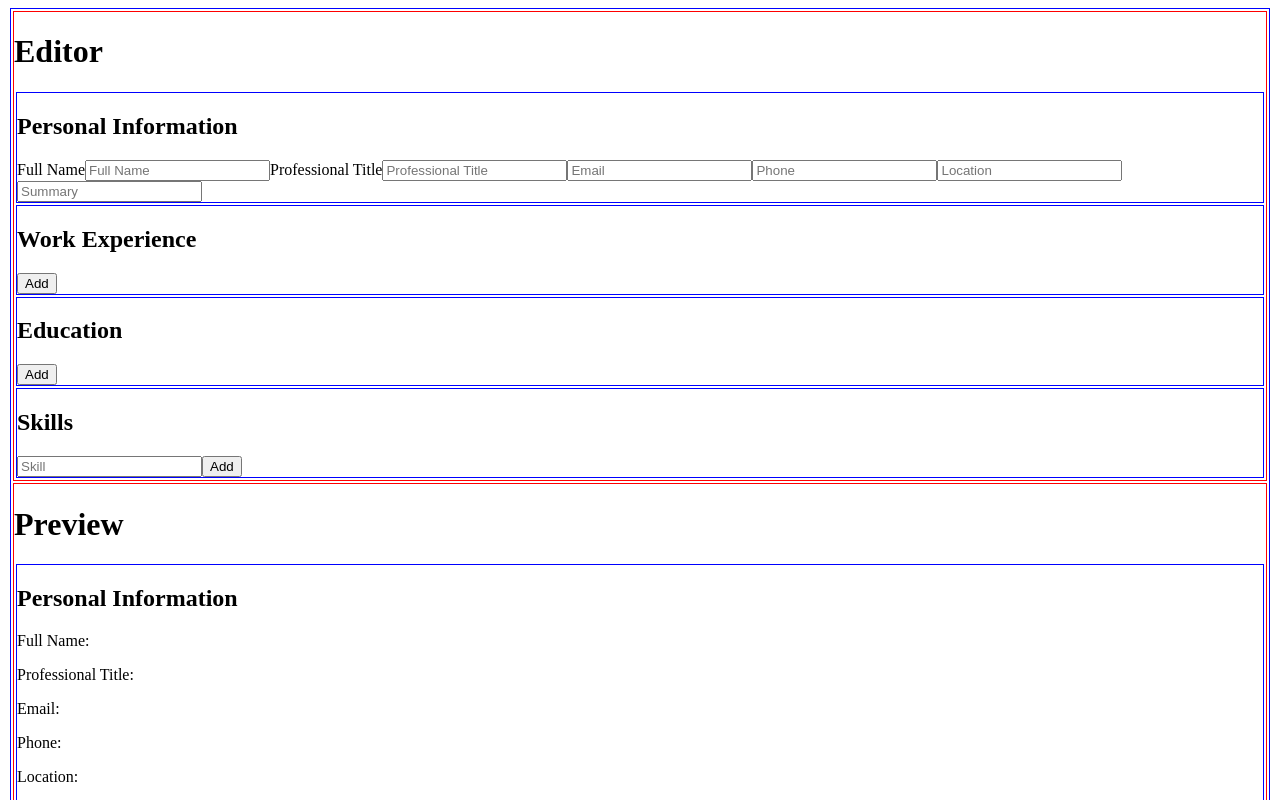
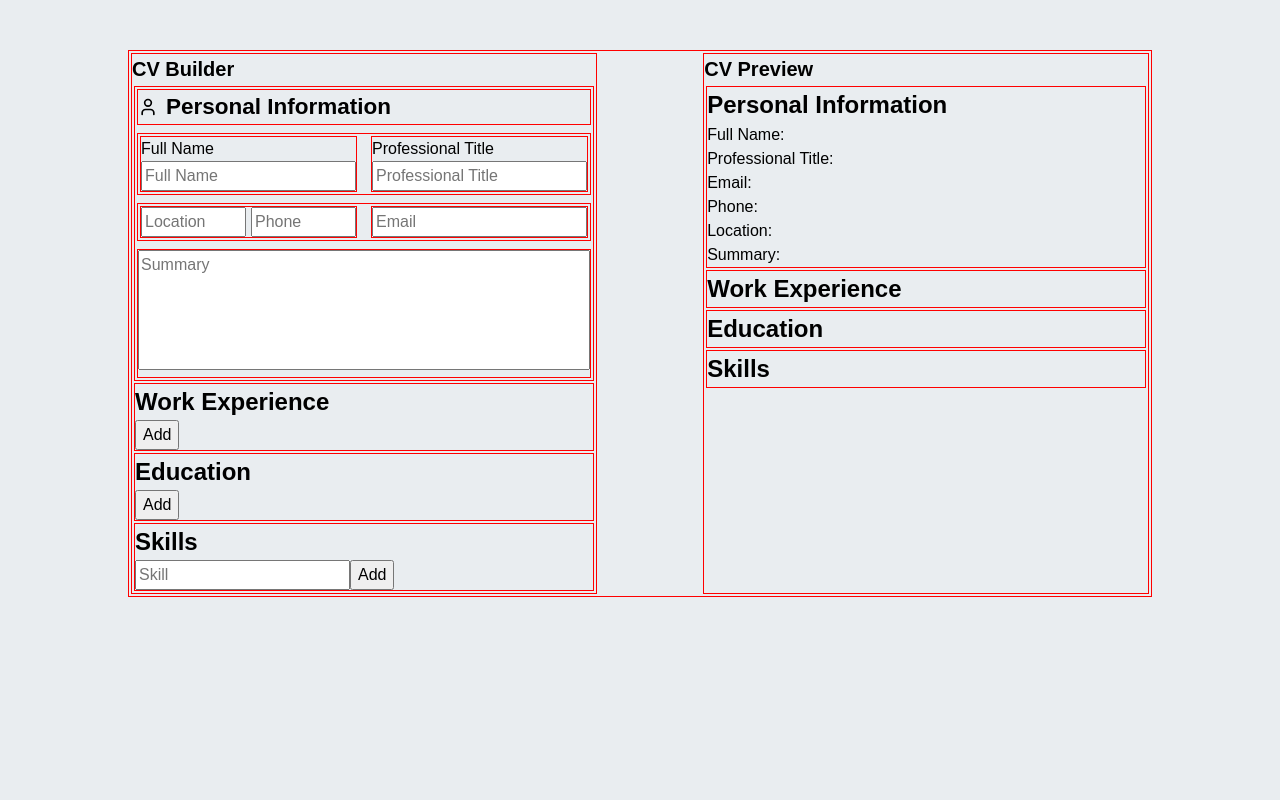
Before and after one commit to d1scipline/odin-cv-app, a React (Vite) app: page / in a window 1280 px wide. Shown: the top 800 px of the page. Built offline with nearby package versions, Linux system fonts and the light colour scheme.

Commit message:
feat: add layout styling for personal information section

```diff
--- a/package.json
+++ b/package.json
@@ -10,6 +10,7 @@
     "preview": "vite preview"
   },
   "dependencies": {
+    "lucide-react": "^1.31.0",
     "react": "^19.2.8",
     "react-dom": "^19.2.8"
   },
--- a/src/components/Editor.jsx
+++ b/src/components/Editor.jsx
@@ -95,7 +95,7 @@ function Editor({ data, setData }) {
 
   return (
     <div className="editor">
-      <h1>Editor</h1>
+      <h1>CV Builder</h1>
       <PersonalInfoInput
         data={data}
         updatePersonalInfo={updatePersonalInfo}
--- a/src/components/PersonalInfoInput.jsx
+++ b/src/components/PersonalInfoInput.jsx
@@ -1,33 +1,53 @@
+import { User } from "lucide-react";
+
 function PersonalInfoInput({ data, updatePersonalInfo }) {
   return (
     <div className="personal-info-input-container">
+      <div className="editor-title">
+        <User size={20}></User>
         <h2>Personal Information</h2>
+      </div>
+      <div className="personal-info-sub-container-1">
+        <div className="personal-info-labeled-item">
           <label>Full Name</label>
           <input
             placeholder="Full Name"
             onChange={(e) => updatePersonalInfo("fullName", e.target.value)}
           ></input>
+        </div>
+        <div className="personal-info-labeled-item">
           <label>Professional Title</label>
           <input
             placeholder="Professional Title"
             onChange={(e) => updatePersonalInfo("title", e.target.value)}
           ></input>
+        </div>
+      </div>
+      <div className="personal-info-sub-container-2">
+        <div className="personal-info-sub-container-2-left">
+          <input
+            placeholder="Location"
+            onChange={(e) => updatePersonalInfo("location", e.target.value)}
+          ></input>
+
+          <input
+            placeholder="Phone"
+            onChange={(e) => updatePersonalInfo("phone", e.target.value)}
+          ></input>
+        </div>
+        <div className="personal-info-sub-container-2-right">
           <input
             placeholder="Email"
             onChange={(e) => updatePersonalInfo("email", e.target.value)}
           ></input>
-      <input
-        placeholder="Phone"
-        onChange={(e) => updatePersonalInfo("phone", e.target.value)}
-      ></input>
-      <input
-        placeholder="Location"
-        onChange={(e) => updatePersonalInfo("location", e.target.value)}
-      ></input>
-      <input
+        </div>
+      </div>
+      <div className="summary">
+        <textarea
           placeholder="Summary"
           onChange={(e) => updatePersonalInfo("summary", e.target.value)}
-      ></input>
+        ></textarea>
+      </div>
     </div>
   );
 }
--- a/src/components/Preview.jsx
+++ b/src/components/Preview.jsx
@@ -6,7 +6,7 @@ import WorkExpPreviewContainer from "./WorkExpPreviewContainer";
 function Preview({ data }) {
   return (
     <div className="preview">
-      <h1>Preview</h1>
+      <h1>CV Preview</h1>
       <PersonalInfoPreviewContainer
         personalInfo={data.personalInfo}
       ></PersonalInfoPreviewContainer>
--- a/src/index.css
+++ b/src/index.css
@@ -1,16 +1,145 @@
-body {
-  background-color: white;
+/* 1. Use a more-intuitive box-sizing model */
+*,
+*::before,
+*::after {
+  box-sizing: border-box;
 }
 
-.editor {
-  border: 1px solid red;
+/* 2. Remove default margin */
+*:not(dialog) {
+  margin: 0;
 }
 
-.preview {
-  border: 1px solid red;
+/* 3. Enable keyword animations */
+@media (prefers-reduced-motion: no-preference) {
+  html {
+    interpolate-size: allow-keywords;
+  }
+}
+
+body {
+  /* 4. Increase line-height */
+  line-height: 1.5;
+  /* 5. Improve text rendering */
+  -webkit-font-smoothing: antialiased;
+}
+
+/* 6. Improve media defaults */
+img,
+picture,
+video,
+canvas,
+svg {
+  display: block;
+  max-width: 100%;
+}
+
+/* 7. Inherit fonts for form controls */
+input,
+button,
+textarea,
+select {
+  font: inherit;
+}
+
+/* 8. Avoid text overflows */
+p,
+h1,
+h2,
+h3,
+h4,
+h5,
+h6 {
+  overflow-wrap: break-word;
+}
+
+/* 9. Improve line wrapping */
+p {
+  text-wrap: pretty;
+}
+h1,
+h2,
+h3,
+h4,
+h5,
+h6 {
+  text-wrap: balance;
+}
+
+/*
+  10. Create a root stacking context
+*/
+#root,
+#__next {
+  isolation: isolate;
+}
+
+body {
+  display: flex;
+  justify-content: center;
+  background-color: #e9edf0;
+}
+
+#root {
+  width: 80%;
+  display: grid;
+  grid-template-columns: 4fr 4fr;
+  gap: 10%;
+  margin: 50px 0px;
+  font-family: sans-serif;
+}
+
+h1 {
+  font-size: 20px;
 }
 
 div {
+  border: 1px solid red;
   margin: 2px;
-  border: 1px solid blue;
 }
+
+.editor-title {
+  display: flex;
+  gap: 8px;
+  align-items: center;
+  font-size: 15px;
+}
+
+.personal-info-input-container {
+  display: flex;
+  flex-direction: column;
+  gap: 4px;
+}
+
+.personal-info-labeled-item {
+  display: flex;
+  flex-direction: column;
+  flex: 1;
+}
+
+.personal-info-sub-container-1 {
+  display: flex;
+  gap: 10px;
+}
+
+.personal-info-sub-container-2 {
+  display: grid;
+  grid-template-columns: 1fr 1fr;
+  gap: 10px;
+}
+
+.personal-info-sub-container-2-left {
+  display: grid;
+  grid-template-columns: 1fr 1fr;
+  gap: 5px;
+}
+
+.personal-info-sub-container-2 input {
+  width: 100%;
+}
+
+.summary textarea {
+  resize: none;
+  width: 100%;
+  height: 120px;
+}
```
Also changed, not shown: 1 other file (tests, documents, lock files or other folders). Lines whose indentation alone changed are shown as unchanged.
